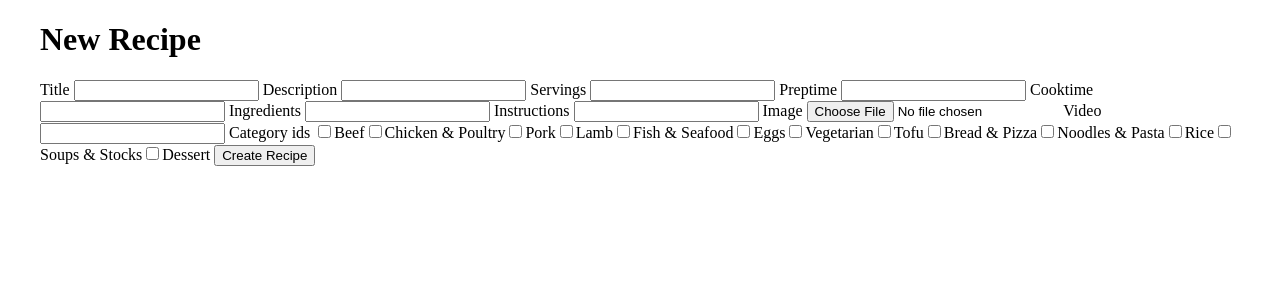
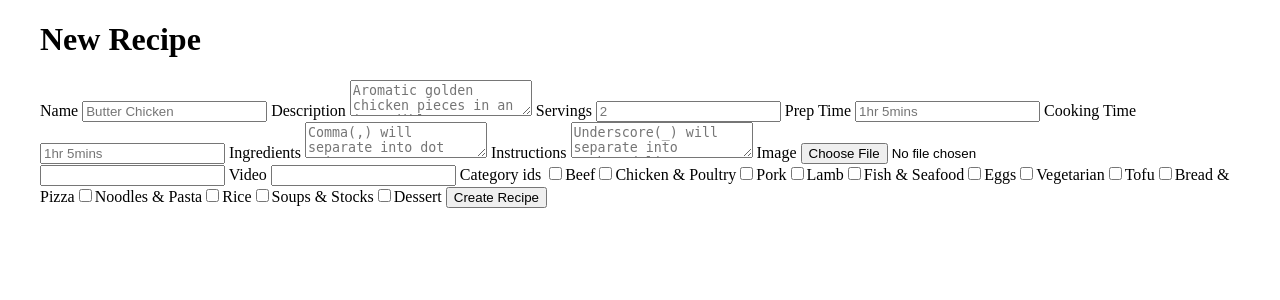
Before and after one commit to kaarenliangg/eatingweyes, a Rails app: page /recipes/new in a window 1280 px wide. Shown: the part 58-358 px from the top of the page. Run offline with Rails 7, Linux system fonts and the light colour scheme; data comes from the database, SQL or seed files in the repository; style sheets or scripts are compiled from the project's sources.

Commit message:
Videos working. Form updates

```diff
--- a/app/controllers/recipes_controller.rb
+++ b/app/controllers/recipes_controller.rb
@@ -18,8 +18,7 @@ class RecipesController < ApplicationController
       recipe.save
     end
     @current_user.recipes << recipe
-    # BUGGGG IFXXXX
-    redirect_to recipe_path
+    redirect_to recipe
   end
 
   def edit
@@ -43,6 +42,7 @@ class RecipesController < ApplicationController
   def show
     @recipe = Recipe.find params[:id]
     @categories = @recipe.categories
+
   end
 
   def destroy
@@ -55,4 +55,9 @@ class RecipesController < ApplicationController
     def recipe_params
       params.require(:recipe).permit(:title, :description, :servings, :preptime, :cooktime, :ingredients, :instructions, :image, :video, category_ids: [])
     end
+
+    def convert_video
+      url = @recipe.video
+      video = url.split("=").last
+    end
   end
--- a/app/views/recipes/_form.html.erb
+++ b/app/views/recipes/_form.html.erb
@@ -1,27 +1,31 @@
 <%= form_for(@recipe, :html => { :multipart => true }) do |f| %>
-    <%= f.label :title %>
-    <%= f.text_field :title %>
+    <%= f.label :title, 'Name' %>
+    <%= f.text_field :title, :placeholder => 'Butter Chicken' %>
 
     <%= f.label :description %>
-    <%= f.text_field :description %>
+    <%= f.text_area :description, :placeholder => 'Aromatic golden chicken pieces in an incredible creamy curry sauce, this Butter Chicken recipe is one of the best you will try!'%>
 
     <%= f.label :servings %>
-    <%= f.number_field :servings %>
+    <%= f.number_field :servings, :placeholder => '2' %>
 
-    <%= f.label :preptime %>
-    <%= f.text_field :preptime %>
+    <%= f.label :preptime, 'Prep Time' %>
+    <%= f.text_field :preptime, :placeholder => '1hr 5mins' %>
 
-    <%= f.label :cooktime %>
-    <%= f.text_field :cooktime %>
+    <%= f.label :cooktime, 'Cooking Time' %>
+    <%= f.text_field :cooktime, :placeholder => '1hr 5mins' %>
 
     <%= f.label :ingredients %>
-    <%= f.text_field :ingredients %>
+    <%= f.text_area :ingredients, :placeholder => 'Comma(,) will separate into dot points. 4 eggs,1 scallion, 2 small to medium tomatoes, 3/4 tsp salt, 1/4 tsp white pepper, 1/2 tsp sesame oil, 1 tsp shaoxing wine, 3 tbsp vegetable oil, 2 tsp sugar, 1/4 - 1/2 cup water' %>
 
     <%= f.label :instructions %>
-    <%= f.text_field :instructions %>
+    <%= f.text_area :instructions, :placeholder => 'Underscore(_) will separate into numbered lists.
+In a bowl, combine chicken with all of the ingredients for the chicken marinade; let marinate for 30 minutes to an hour (or overnight if time allows)._
+Heat oil in a large skillet or pot over medium-high heat._When sizzling, add chicken pieces in batches of two or three, making sure not to crowd the pan._
+Fry until browned for only 3 minutes on each side. Set aside and keep warm._(You will finish cooking the chicken in the sauce.)_' %>
 
     <%= f.label :image %>
-    <%= f.cl_image_upload :image %>
+    <%= f.cl_image_upload :image, required: true %>
+    <%= f.url_field :image %>
 
     <%= f.label :video %>
     <%= f.url_field :video %>
--- a/app/views/recipes/show.html.erb
+++ b/app/views/recipes/show.html.erb
@@ -9,7 +9,11 @@
 <h3> Cooking Time: <%= @recipe.cooktime %></h3>
 
 <%= cl_image_tag @recipe.image if @recipe.image.present?%>
-<%= video_tag @recipe.video, controls: true, size: "640x480" %>
+
+
+    <%= get_video_iframe(@recipe.video) %>
+
+<%  video_tag(@recipe.video, controls: true, size: "640x480") %>
 
 
 <% ingredients_array = @recipe.ingredients.split(',') %>
```
Also changed, not shown: app/helpers/videos_helper.rb (added, +68 -0 lines).
